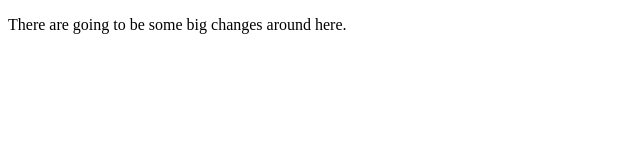
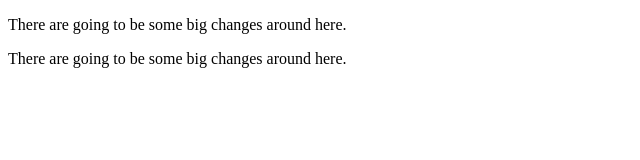
Before and after one commit to PeterMaklakov/Git-Practice, a plain HTML site: page index.html in a window 1280 px wide. Shown: the whole page, without its empty margins (0-640 px from the left). Drawn offline with Linux system fonts and the light colour scheme.

Commit message:
Exercise 2

```diff
--- a/index.html
+++ b/index.html
@@ -9,6 +9,7 @@
 
 <body>
     <p>There are going to be some big changes around here.</p>
+    <p>There are going to be some big changes around here.</p>
 </body>
 
 </html>
```
